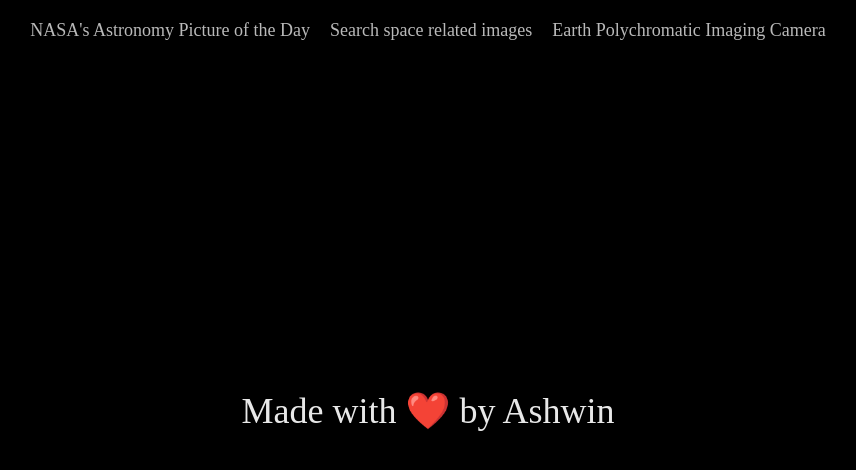
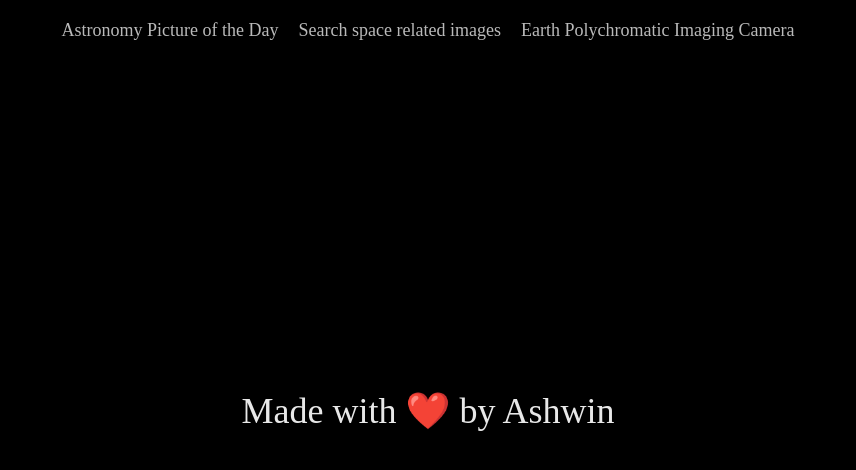
Before and after one commit to AJ-1009/space_web, a Next.js app: page / in a window 1280 px wide. Shown: the top 470 px of the page, without its empty margins (212-1068 px from the left). Built offline with nearby package versions, Linux system fonts and the light colour scheme.

Commit message:
Update Navbar.js

```diff
--- a/components/Navbar.js
+++ b/components/Navbar.js
@@ -4,7 +4,7 @@ import styles from './navbar.module.css'
 export default function Navbar() {
   return (
     <div className={styles['navbar']}>
-        <Link href="/apod" className={styles['link']} >NASA&#039;s Astronomy Picture of the Day</Link>
+        <Link href="/apod" className={styles['link']} >Astronomy Picture of the Day</Link>
         <Link href="/image" className={styles['link']} >Search space related images</Link>
         <Link href="/epic" className={styles['link']} >Earth Polychromatic Imaging Camera</Link>
     </div>
```
